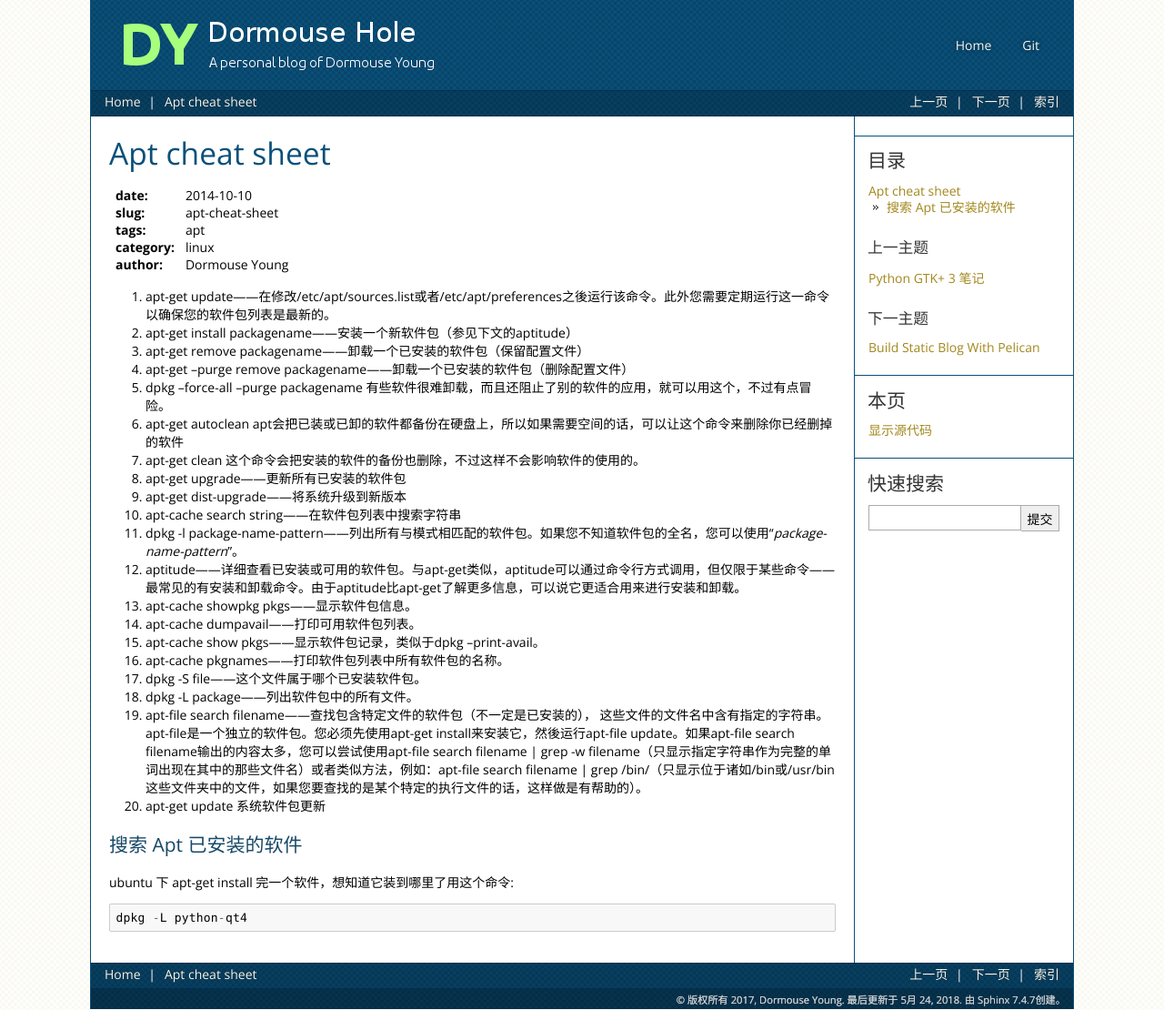
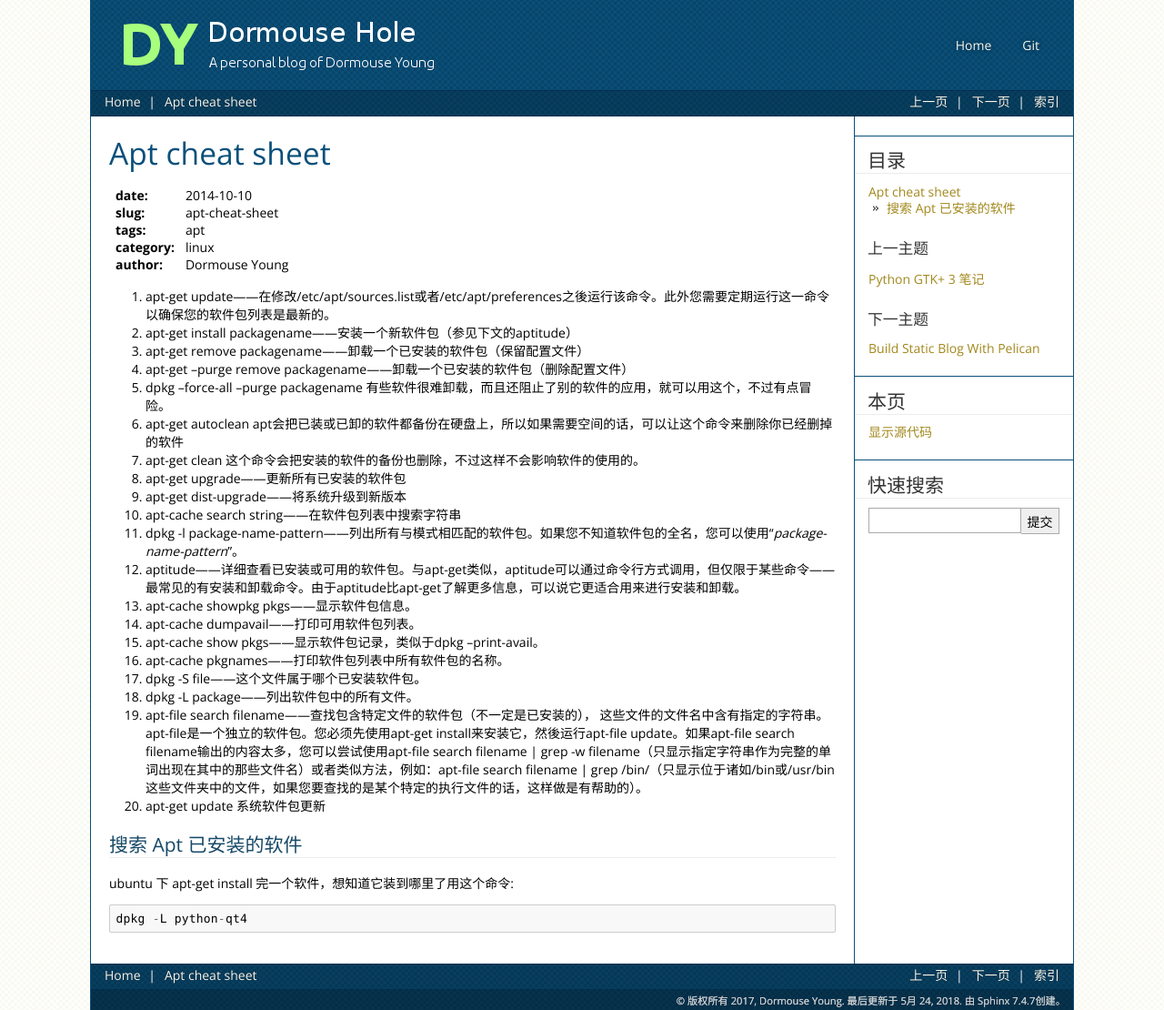
Before and after one commit to dormouse/blog, a Sphinx documentation site: the page built from source/apt-cheat-sheet.rst, in a window 1280 px wide. Shown: the whole page at 91% size. Built offline with Sphinx 7.4.7, drawn with Linux system fonts in a browser that asks for light colours.

Commit message:
add bottom border for h2 and h3 in theme

```diff
--- a/source/themes/sphinx13/static/sphinx13.css
+++ b/source/themes/sphinx13/static/sphinx13.css
@@ -264,12 +264,18 @@ h2 {
     font-weight: 300;
     padding: 0;
     color: #174967;
+    border-bottom-color: rgb(234,236,239);
+    border-bottom-style: solid;
+    border-bottom-width: 1px;
 }
 
 h3 {
     margin: 1em 0 -0.3em 0;
     font-size: 1.3em;
     font-weight: 300;
+    border-bottom-color: rgb(234,236,239);
+    border-bottom-style: solid;
+    border-bottom-width: 1px;
 }
 
 div.body h1 a, div.body h2 a, div.body h3 a, div.body h4 a, div.body h5 a, div.body h6 a {
```
